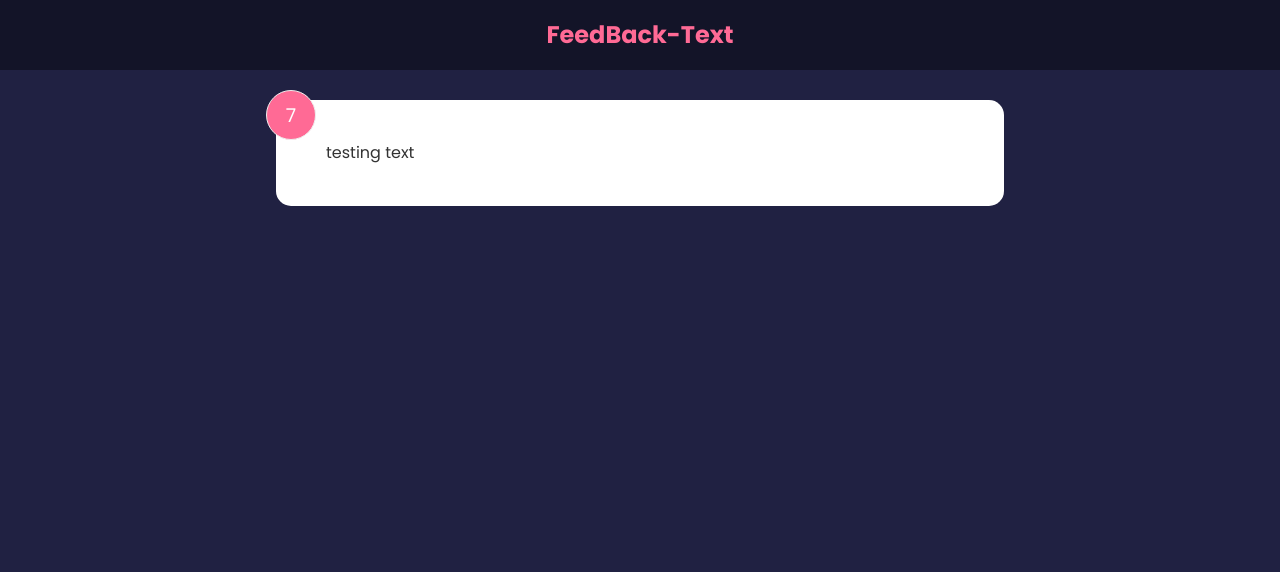
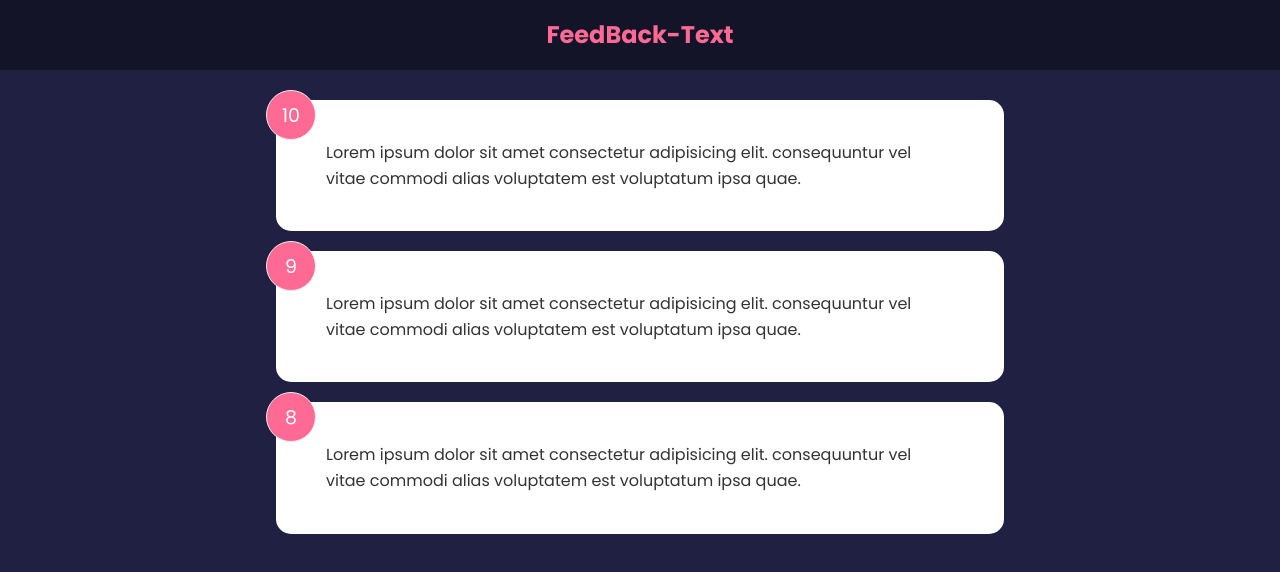
Before and after one commit to linkprada/FeedBack-App, a React (Create React App) app: page / in a window 1280 px wide. Shown: the top 572 px of the page. Built offline with nearby package versions, Linux system fonts and the light colour scheme.

Commit message:
Add FeedBackList Component

```diff
--- a/src/App.js
+++ b/src/App.js
@@ -1,12 +1,15 @@
 import Header from "./components/Header"
-import FeedBackItem from "./components/FeedBackItem"
+import FeedBackList from "./components/FeedBackList"
+import { useState } from "react"
+import FeedBackData from './Data/FeedBackData'
 
 function App() {
+    var [feedBack, setFeedBack] = useState(FeedBackData)
     return (
         <>
             <Header ></Header>
             <div className="container">
-                <FeedBackItem></FeedBackItem>
+                <FeedBackList feedBack={feedBack}></FeedBackList>
             </div>
         </>
     )
--- /dev/null
+++ b/src/Data/FeedBackData.js
@@ -0,0 +1,19 @@
+const FeedbackData = [
+    {
+      id: 1,
+      rating: 10,
+      text: 'Lorem ipsum dolor sit amet consectetur adipisicing elit. consequuntur vel vitae commodi alias voluptatem est voluptatum ipsa quae.',
+    },
+    {
+      id: 2,
+      rating: 9,
+      text: 'Lorem ipsum dolor sit amet consectetur adipisicing elit. consequuntur vel vitae commodi alias voluptatem est voluptatum ipsa quae.',
+    },
+    {
+      id: 3,
+      rating: 8,
+      text: 'Lorem ipsum dolor sit amet consectetur adipisicing elit. consequuntur vel vitae commodi alias voluptatem est voluptatum ipsa quae.',
+    },
+  ]
+
+  export default FeedbackData
--- a/src/components/FeedBackItem.jsx
+++ b/src/components/FeedBackItem.jsx
@@ -1,13 +1,13 @@
 import {useState} from 'react'
 
-function FeedBackItem() {
+function FeedBackItem({item}) {
     var [rating, setRating] = useState(7);
     var [text, setText] = useState("testing text");
 
     return (
         <div className="card">
-            <div className="num-display">{rating}</div>
-            <div className="text-display">{text}</div>
+            <div className="num-display">{item.rating}</div>
+            <div className="text-display">{item.text}</div>
         </div>
     )
 }
--- /dev/null
+++ b/src/components/FeedBackList.jsx
@@ -0,0 +1,19 @@
+import FeedBackItem from './FeedBackItem'
+
+function FeedBackList({feedBack}) {
+    if (!feedBack || feedBack.lenght === 0) {
+        return <div>No ratings</div>
+    }
+
+    var feedBackListItems = feedBack.map((item)=>(
+        <FeedBackItem key={item.id} item={item}></FeedBackItem>
+    ));
+
+    return (
+        <div className="feedback-list">
+            {feedBackListItems}
+        </div>
+    )
+}
+
+export default FeedBackList
```
